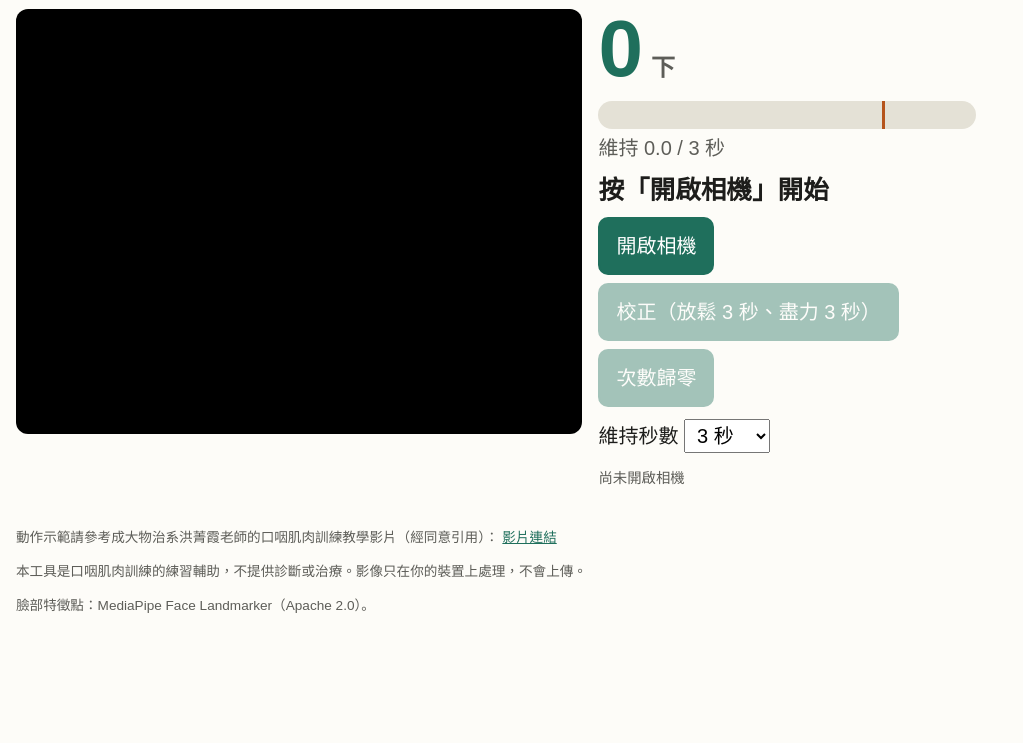
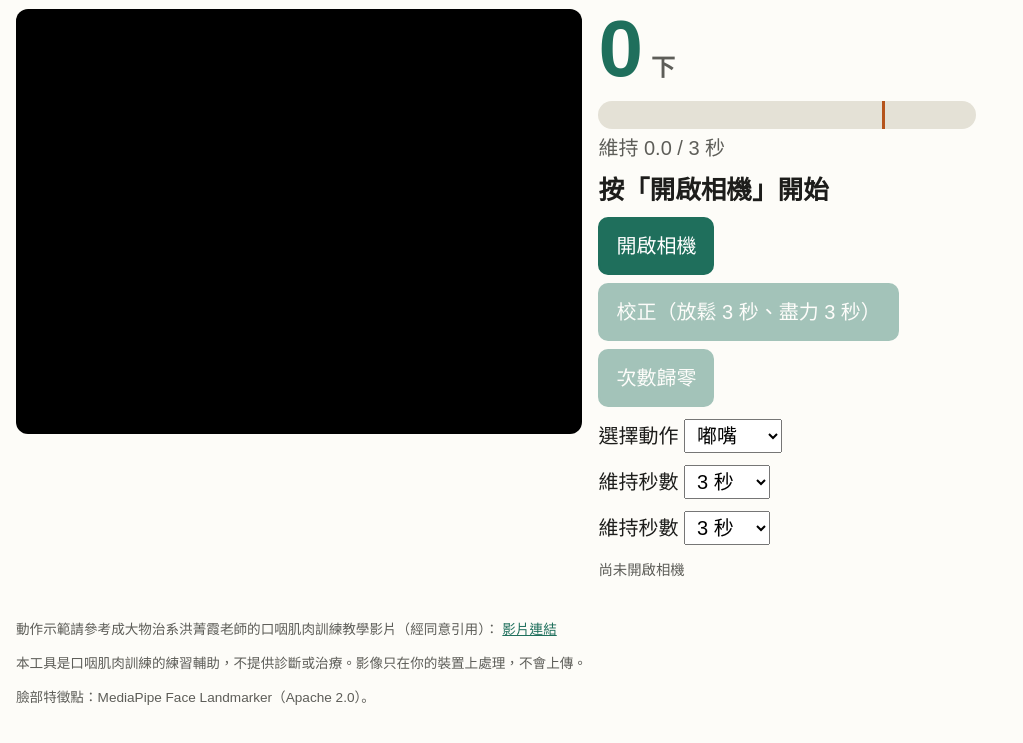
Before and after one commit to f94136067-blip/oral-counter, a plain HTML site: page index.html in a window 1280 px wide. Shown: the part 89-832 px from the top of the page, without its empty margins (0-1023 px from the left). Before the commit the page ends 800 px from the top, so only its background shows below. Drawn offline with Linux system fonts and the light colour scheme.

Commit message:
Add action selection and hold duration to index.html
Added action selection dropdown and hold duration options.

```diff
--- a/index.html
+++ b/index.html
@@ -33,6 +33,23 @@
         <button id="calibBtn" disabled>校正（放鬆 3 秒、盡力 3 秒）</button>
         <button id="resetBtn" disabled>次數歸零</button>
       </div>
+      <!-- 動作選擇下拉選單 -->
+      <label class="setting">選擇動作
+        <select id="exerciseSel">
+          <option value="pucker">嘟嘴</option>
+          <option value="mouthOpen">張大嘴</option>
+        </select>
+      </label>
+
+<label class="setting">維持秒數
+  <select id="holdSel">
+    <option value="2">2 秒</option>
+    <option value="3" selected>3 秒</option>
+    <option value="5">5 秒</option>
+    <option value="10">10 秒</option>
+  </select>
+</label>
+
       <label class="setting">維持秒數
         <select id="holdSel">
           <option value="2">2 秒</option>
```
